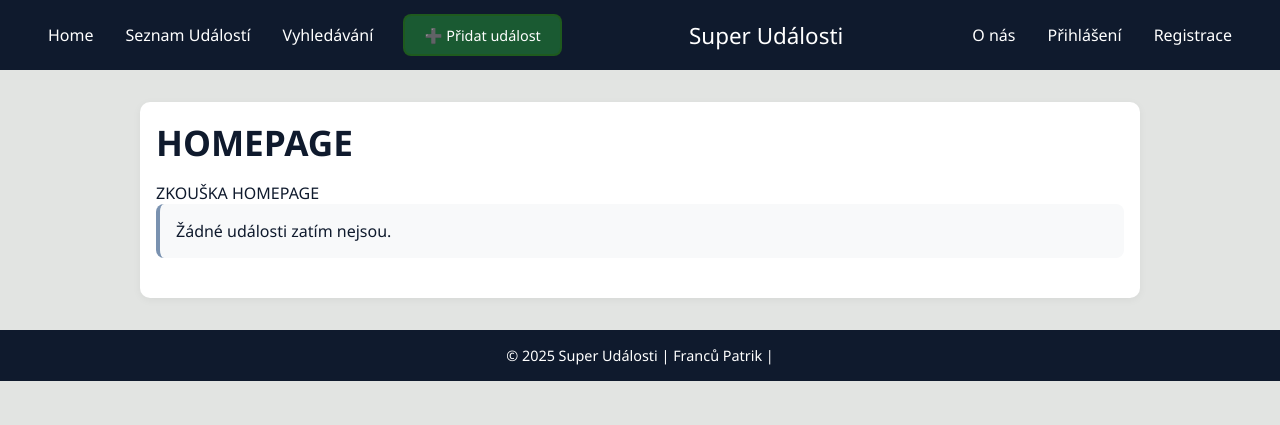
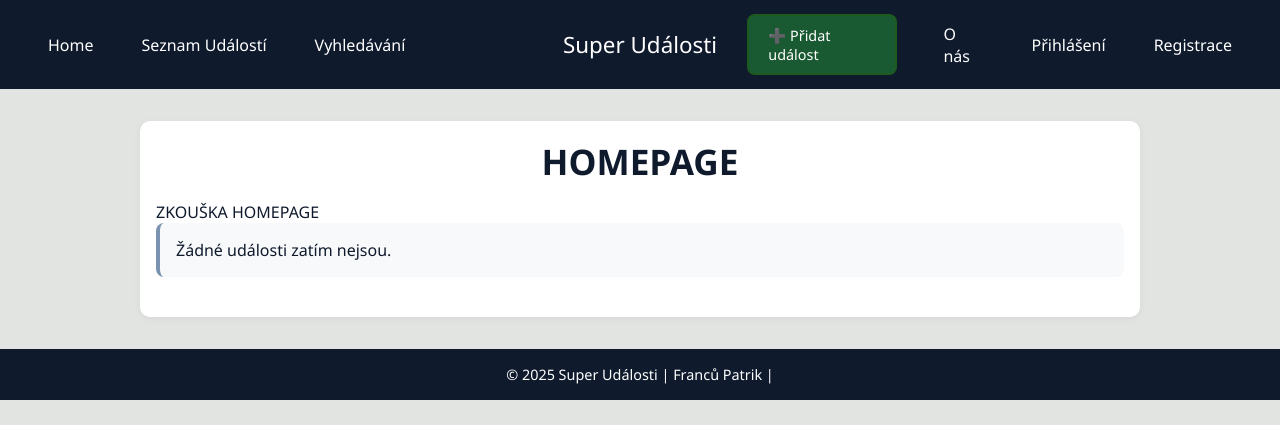
Before and after one commit to AFitzpatrik/SuperUdalosti, a Django app: page / in a window 1280 px wide. Shown: the top 425 px of the page. Run offline with Django 5.2, Linux system fonts and the light colour scheme; data that the repository does not hold is empty.

Commit message:
Zpřehlednění CSS souborů, přidání tlačítka "Přidat událost" do navbaru

```diff
--- a/static/css/buttons.css
+++ b/static/css/buttons.css
@@ -10,7 +10,7 @@
     transition: 0.2s;
     font-size: 0.9rem;
     float: right;
-    margin-top: -3.5rem;  /* Meh řešení, když bude čas pokusit se udělat elegantněji */
+    margin-top: -3.5rem;  /* This is a single-line comment */
 }
 
 .add-event-button:hover {
--- a/static/css/style.css
+++ b/static/css/style.css
@@ -22,6 +22,7 @@ body {
 .content h1 {
     font-size: 2.2rem;
     margin-bottom: 1rem;
+    text-align: center;
 }
 
 .content li {
@@ -35,7 +36,8 @@ body {
 }
 
 .navbar {
-    display: flex;
+    display: grid;
+    grid-template-columns: 1fr auto 1fr;
     justify-content: space-between;
     align-items: center;
     background: #0f1a2d;
@@ -59,9 +61,21 @@ body {
     color: #7a92b0;
 }
 
-.nav-left, .nav-right {
+.nav-left {
+    justify-self: start;
     display: flex;
+    gap: 1rem;
+}
+
+.nav-right {
+    justify-self: end;
+    display: flex;
+    gap: 1rem;
     align-items: center;
+}
+
+.logo {
+    text-align: center;
 }
 
 .logo a {
--- a/viewer/templates/viewer/base.html
+++ b/viewer/templates/viewer/base.html
@@ -15,12 +15,14 @@
         <a href="{% url 'homepage' %}">Home</a>
         <a href="{% url 'event-list' %}">Seznam Událostí</a>
         <a href="#">Vyhledávání</a>
-        <a href="{% url 'event-create' %}" class="add-event-button">➕ Přidat událost</a>
     </nav>
+
     <div class="logo">
         <a href="/">Super Události</a>
     </div>
+
     <nav class="nav-right">
+        <a href="{% url 'event-create' %}" class="add-event-button">➕ Přidat událost</a>
         <a href="#">O nás</a>
         <a href="#">Přihlášení</a>
         <a href="#">Registrace</a>
```
